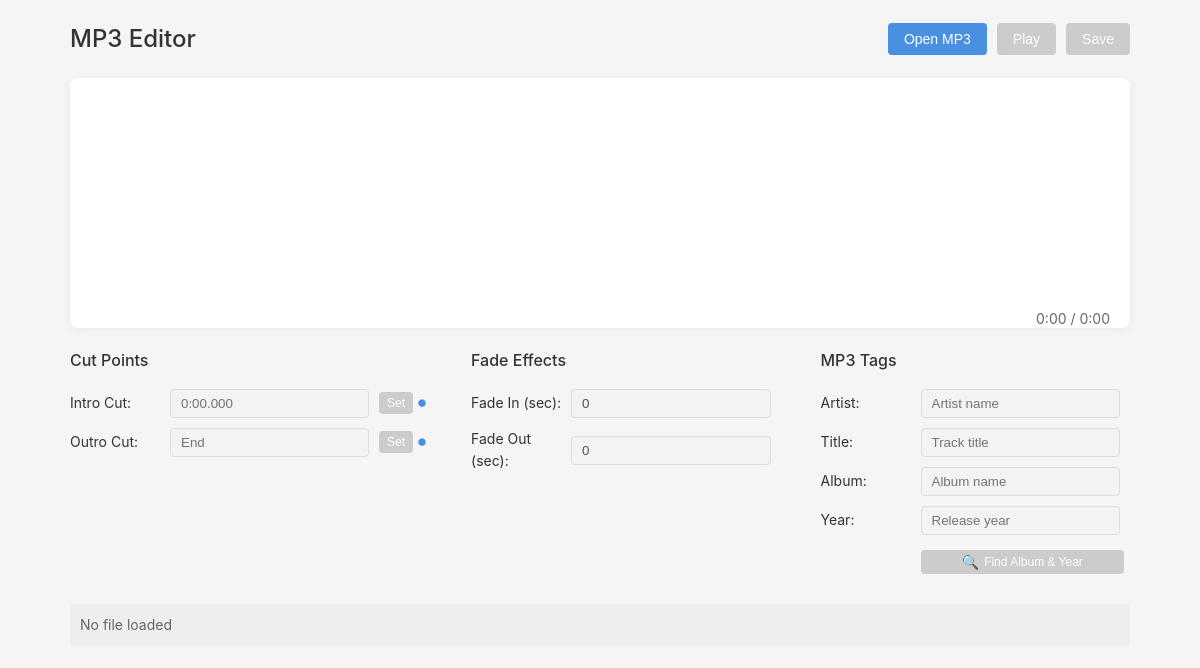
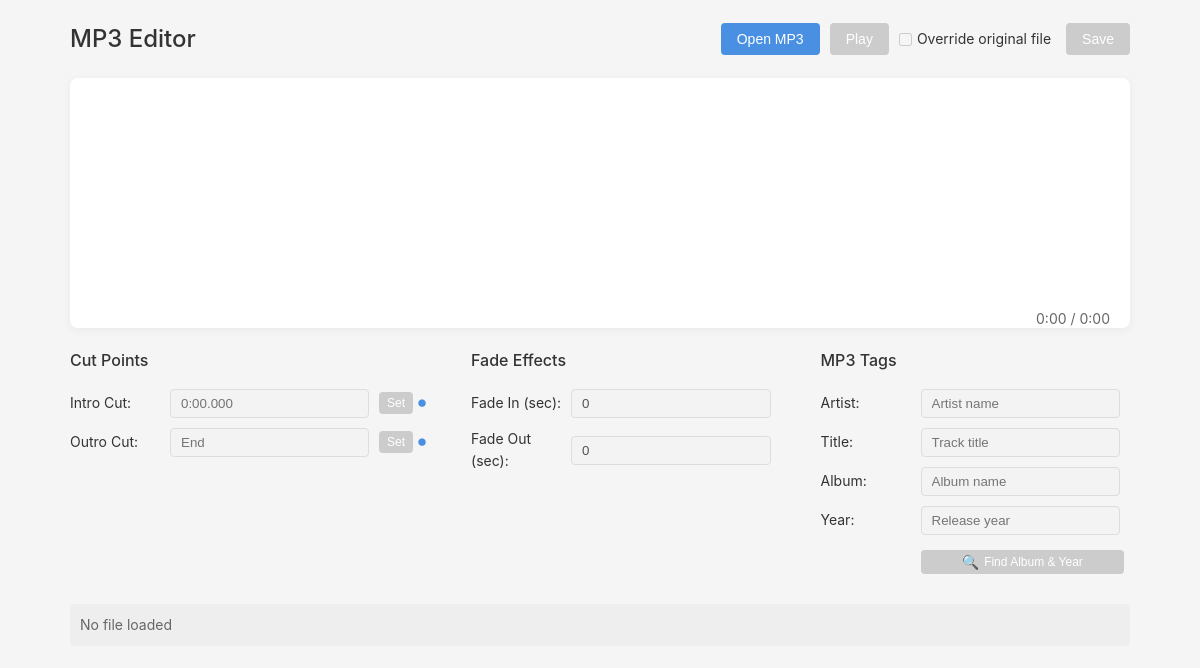
Before and after one commit to genau7/audio-cutter, an Electron app: page index.html in a window 1200 px wide. Drawn offline with Linux system fonts and the light colour scheme; no server answers.

Commit message:
add overwrite original file checkbox

```diff
--- a/index.html
+++ b/index.html
@@ -16,6 +16,10 @@
       <div class="controls">
         <button id="open-file" class="btn">Open MP3</button>
         <button id="play-pause" class="btn" disabled>Play</button>
+        <div class="override-container">
+          <input type="checkbox" id="override-original" disabled>
+          <label for="override-original">Override original file</label>
+        </div>
         <button id="save-file" class="btn" disabled>Save</button>
       </div>
     </header>
--- a/renderer.js
+++ b/renderer.js
@@ -20,6 +20,7 @@ const fadeOutInput = document.getElementById('fade-out');
 const snapToIntroBtn = document.getElementById('snap-to-intro');
 const snapToOutroBtn = document.getElementById('snap-to-outro');
 const loadingOverlay = document.getElementById('loading-overlay');
+const overrideOriginalCheckbox = document.getElementById('override-original');
 // Tag input elements
 const tagArtistInput = document.getElementById('tag-artist');
 const tagTitleInput = document.getElementById('tag-title');
@@ -335,6 +336,7 @@ function enableControls() {
   setOutroBtn.disabled = false;
   fadeInInput.disabled = false;
   fadeOutInput.disabled = false;
+  overrideOriginalCheckbox.disabled = false;
   // Enable tag input fields
   tagArtistInput.disabled = false;
   tagTitleInput.disabled = false;
@@ -395,6 +397,13 @@ function parseTimeToSeconds(timeString) {
 // Save edited file
 function saveEditedFile() {
   statusMessageEl.textContent = 'Preparing to save...';
+
+  // Check if user wants to override the original file
+  if (overrideOriginalCheckbox.checked && currentFilePath) {
+    // Skip the save dialog and directly use the original file path
+    processAndSaveAudio(currentFilePath);
+    return;
+  }
 
   // Get the original filename without extension
   let originalFilename = '';
@@ -818,7 +827,7 @@ async function searchForAlbumInfo() {
   try {
     // Send search request to main process with artist and title
     const searchResults = await ipcRenderer.invoke('search-web', { artist, title });
-    console.log('Last.fm API results:', searchResults);
+    console.log('MusicBrainz API results:', searchResults);
 
     if (searchResults && searchResults.success) {
       // Update the fields if information was found
--- a/styles.css
+++ b/styles.css
@@ -35,6 +35,24 @@ h1 {
 .controls {
   display: flex;
   gap: 10px;
+  align-items: center;
+}
+
+.override-container {
+  display: flex;
+  align-items: center;
+  gap: 5px;
+  margin-right: 5px;
+}
+
+.override-container input[type="checkbox"] {
+  cursor: pointer;
+}
+
+.override-container label {
+  font-size: 14px;
+  cursor: pointer;
+  user-select: none;
 }
 
 .btn {
```
